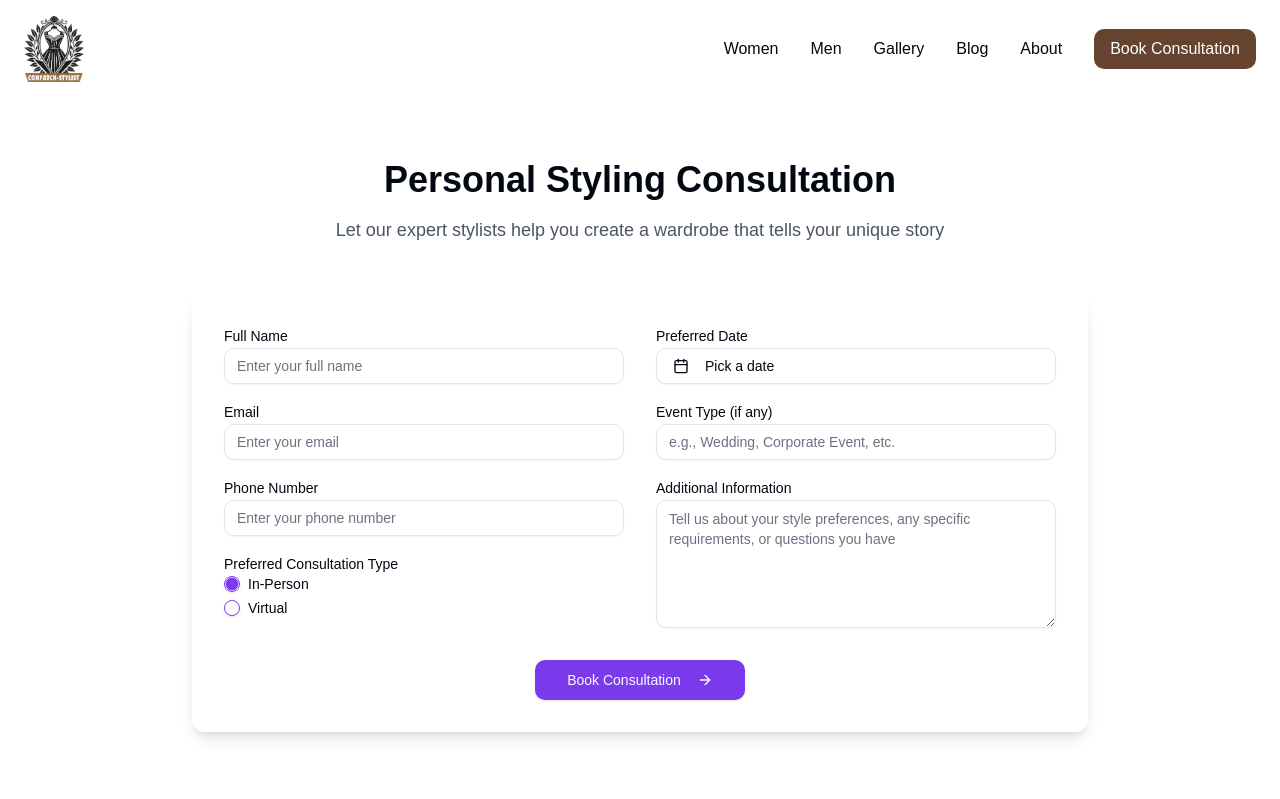
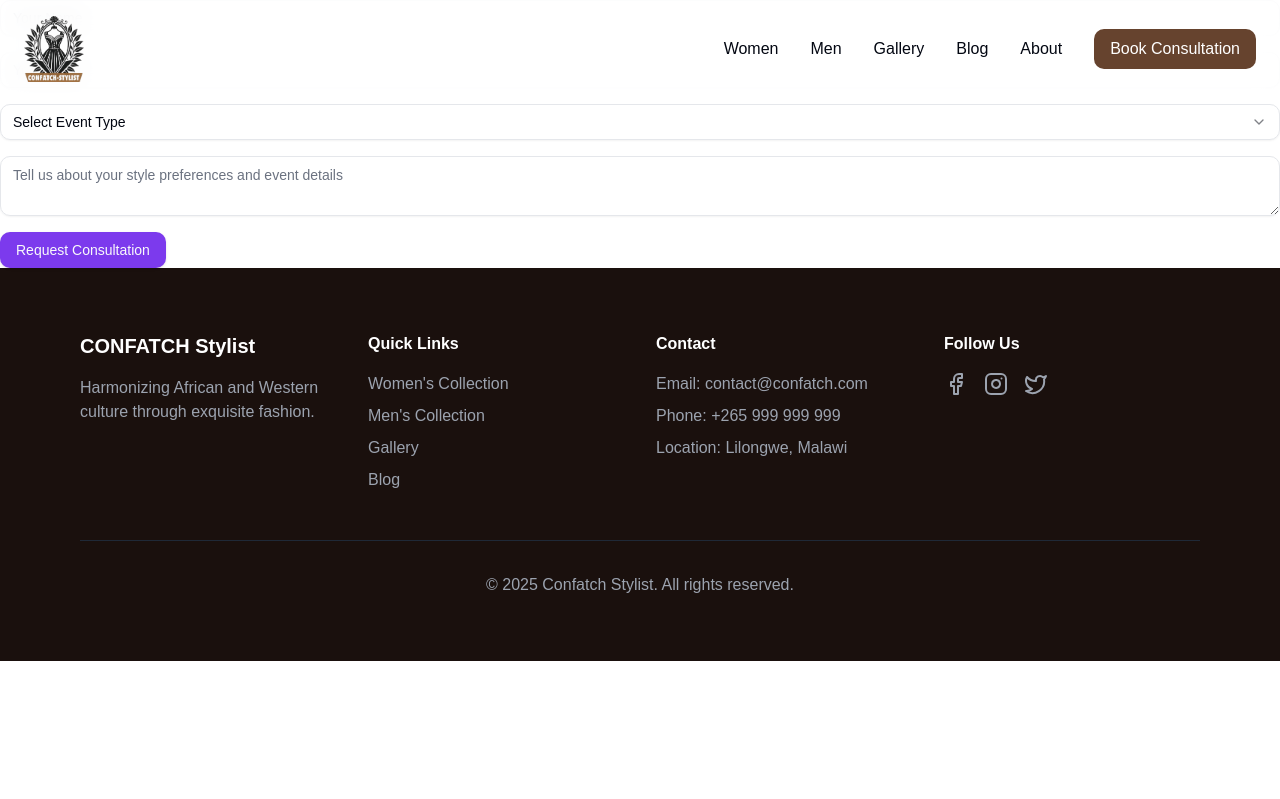
Before and after one commit to GeoffreyPaul3/confatch-stylist, a Next.js app: page /consultation in a window 1280 px wide. Shown: the top 799 px of the page. Built offline with nearby package versions, Linux system fonts and the light colour scheme.

Commit message:
fixing calender component

```diff
--- a/app/consultation/page.tsx
+++ b/app/consultation/page.tsx
@@ -1,140 +1,73 @@
-"use client";
+'use client'
 
-import { useState } from "react";
-import { Calendar } from "@/components/ui/calendar";
-import { Button } from "@/components/ui/button";
-import { Label } from "@/components/ui/label";
-import { CalendarIcon } from "lucide-react";
-import { Popover, PopoverContent, PopoverTrigger } from "@/components/ui/popover";
-import { format } from "date-fns";
-import { DateRange } from "react-day-picker";
-import { Input } from "@/components/ui/input";
-import { RadioGroup, RadioGroupItem } from "@/components/ui/radio-group";
-import { Textarea } from "@/components/ui/textarea";
-import { ArrowRight } from "lucide-react";
+import { useState } from 'react'
+import { Button } from "@/components/ui/button"
+import { Input } from "@/components/ui/input"
+import { Textarea } from "@/components/ui/textarea"
+import { Select, SelectContent, SelectItem, SelectTrigger, SelectValue } from "@/components/ui/select"
 
-export default function Consultation() {
-  const [date, setDate] = useState<Date | DateRange | undefined>();
+export default function ConsultationForm() {
+  const [formData, setFormData] = useState({
+    name: '',
+    email: '',
+    eventType: '',
+    message: ''
+  })
 
-  const formatDate = (date: Date | DateRange | undefined) => {
-    if (!date) return "Pick a date";
-    if (Array.isArray(date)) {
-      // When it's a range, format both start and end dates
-      if (date[0] && date[1]) {
-        return `${format(date[0], "PPP")} - ${format(date[1], "PPP")}`;
+  const handleChange = (e: React.ChangeEvent<HTMLInputElement | HTMLTextAreaElement>) => {
+    const { name, value } = e.target
+    setFormData(prevState => ({ ...prevState, [name]: value }))
   }
-      return "Invalid date range"; // Add a fallback in case the range is incomplete
+
+  const handleSelectChange = (value: string) => {
+    setFormData(prevState => ({ ...prevState, eventType: value }))
   }
-    // When it's a single date, format it directly
-    return format(date, "PPP");
-  };
 
+  const handleSubmit = async (e: React.FormEvent) => {
+    e.preventDefault()
+    // Here you would typically send the form data to your server
+    console.log('Form submitted:', formData)
+    // Reset form after submission
+    setFormData({ name: '', email: '', eventType: '', message: '' })
+  }
 
   return (
-    <main className="pt-24">
-      <section className="py-16 px-4">
-        <div className="max-w-4xl mx-auto">
-          <div className="text-center mb-12">
-            <h1 className="text-4xl font-bold mb-4">Personal Styling Consultation</h1>
-            <p className="text-lg text-gray-600">
-              Let our expert stylists help you create a wardrobe that tells your unique story
-            </p>
-          </div>
-
-          <form className="space-y-8 bg-white p-8 rounded-lg shadow-lg">
-            <div className="grid md:grid-cols-2 gap-8">
-              <div className="space-y-4">
-                <div>
-                  <Label htmlFor="name">Full Name</Label>
-                  <Input id="name" placeholder="Enter your full name" />
-                </div>
-                <div>
-                  <Label htmlFor="email">Email</Label>
-                  <Input id="email" type="email" placeholder="Enter your email" />
-                </div>
-                <div>
-                  <Label htmlFor="phone">Phone Number</Label>
-                  <Input id="phone" placeholder="Enter your phone number" />
-                </div>
-                <div>
-                  <Label>Preferred Consultation Type</Label>
-                  <RadioGroup defaultValue="in-person">
-                    <div className="flex items-center space-x-2">
-                      <RadioGroupItem value="in-person" id="in-person" />
-                      <Label htmlFor="in-person">In-Person</Label>
-                    </div>
-                    <div className="flex items-center space-x-2">
-                      <RadioGroupItem value="virtual" id="virtual" />
-                      <Label htmlFor="virtual">Virtual</Label>
-                    </div>
-                  </RadioGroup>
-                </div>
-              </div>
-
-              <div className="space-y-4">
-                <div>
-                  <Label>Preferred Date</Label>
-                  <Popover>
-                    <PopoverTrigger asChild>
-                      <Button
-                        variant="outline"
-                        className="w-full justify-start text-left font-normal"
-                      >
-                        <CalendarIcon className="mr-2 h-4 w-4" />
-                        {formatDate(date)}
-                      </Button>
-                    </PopoverTrigger>
-                    <PopoverContent className="w-auto p-0">
-                      <Calendar
-                        mode="single"
-                        selected={date}
-                        onSelect={setDate}
-                        initialFocus
+    <form onSubmit={handleSubmit} className="space-y-4">
+      <Input
+        type="text"
+        name="name"
+        placeholder="Your Name"
+        value={formData.name}
+        onChange={handleChange}
+        required
       />
-                    </PopoverContent>
-                  </Popover>
-                </div>
-
-                <div>
-                  <Label htmlFor="event">Event Type (if any)</Label>
-                  <Input id="event" placeholder="e.g., Wedding, Corporate Event, etc." />
-                </div>
-
-                <div>
-                  <Label htmlFor="message">Additional Information</Label>
+      <Input
+        type="email"
+        name="email"
+        placeholder="Your Email"
+        value={formData.email}
+        onChange={handleChange}
+        required
+      />
+      <Select onValueChange={handleSelectChange} value={formData.eventType}>
+        <SelectTrigger>
+          <SelectValue placeholder="Select Event Type" />
+        </SelectTrigger>
+        <SelectContent>
+          <SelectItem value="fashion-week">Fashion Week</SelectItem>
+          <SelectItem value="corporate-event">Corporate Event</SelectItem>
+          <SelectItem value="special-celebration">Special Celebration</SelectItem>
+          <SelectItem value="other">Other</SelectItem>
+        </SelectContent>
+      </Select>
       <Textarea
-                    id="message"
-                    placeholder="Tell us about your style preferences, any specific requirements, or questions you have"
-                    className="h-32"
+        name="message"
+        placeholder="Tell us about your style preferences and event details"
+        value={formData.message}
+        onChange={handleChange}
+        required
       />
-                </div>
-              </div>
-            </div>
-
-            <div className="text-center">
-              <Button className="px-8" size="lg">
-                Book Consultation
-                <ArrowRight className="ml-2 w-4 h-4" />
-              </Button>
-            </div>
+      <Button type="submit">Request Consultation</Button>
     </form>
-
-          <div className="mt-16 grid md:grid-cols-3 gap-8 text-center">
-            <div>
-              <h3 className="font-semibold mb-2">Personal Attention</h3>
-              <p className="text-gray-600">One-on-one sessions with our expert stylists</p>
-            </div>
-            <div>
-              <h3 className="font-semibold mb-2">Style Analysis</h3>
-              <p className="text-gray-600">Comprehensive assessment of your style preferences</p>
-            </div>
-            <div>
-              <h3 className="font-semibold mb-2">Custom Solutions</h3>
-              <p className="text-gray-600">Tailored recommendations for your lifestyle</p>
-            </div>
-          </div>
-        </div>
-      </section>
-    </main>
-  );
+  )
 }
```
Lines whose indentation alone changed are shown as unchanged.
